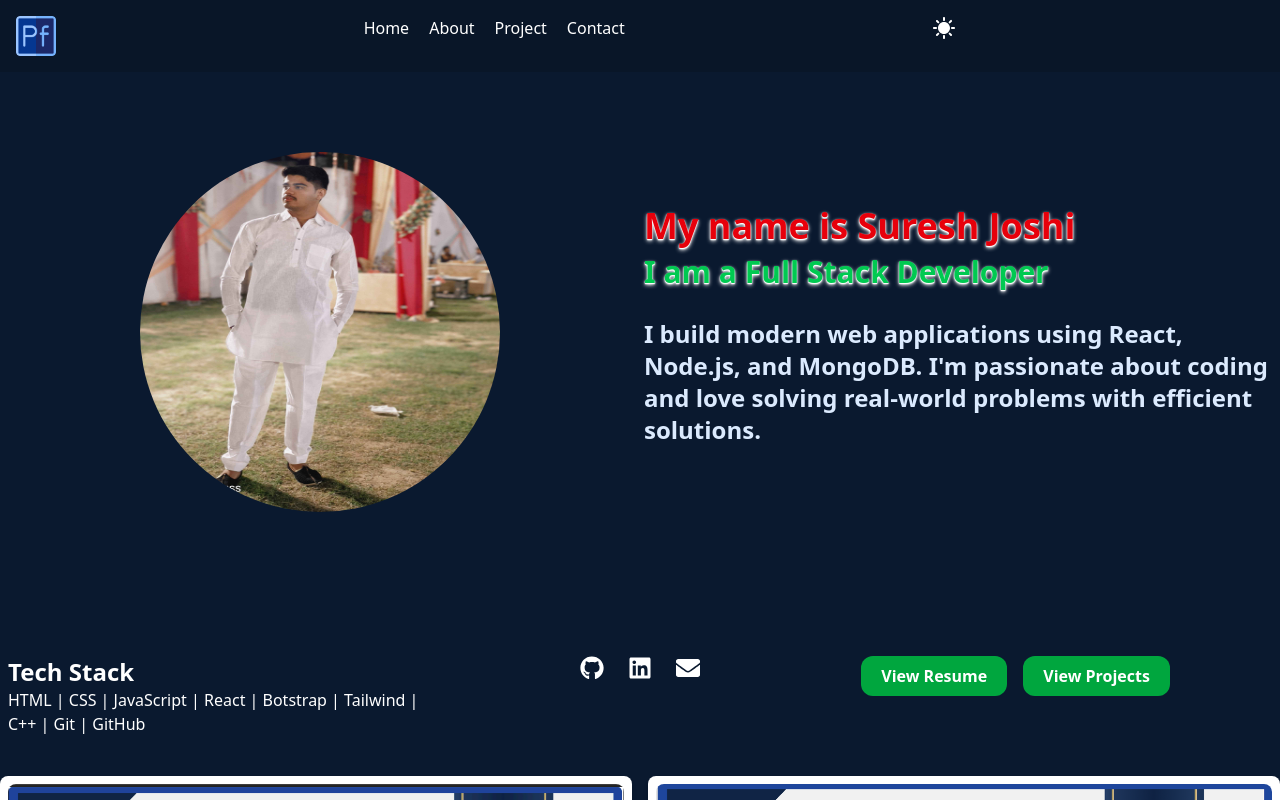
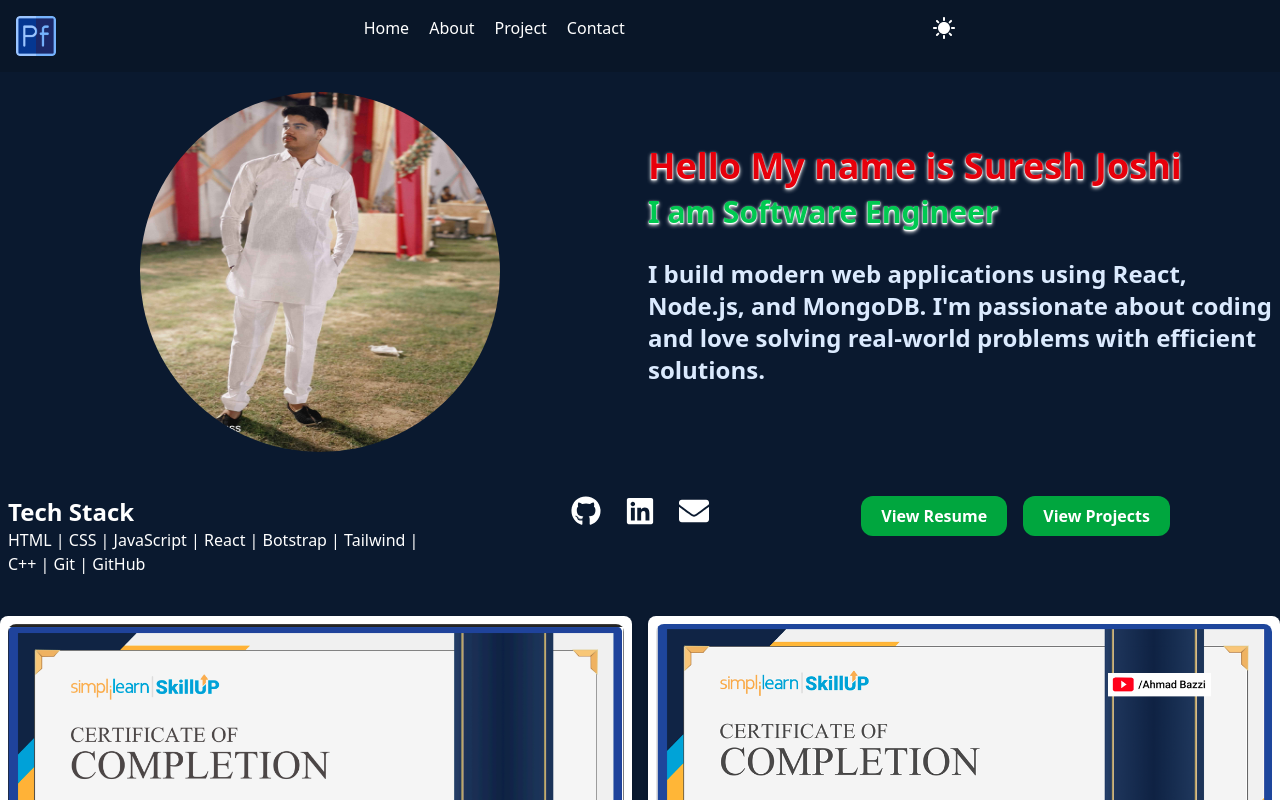
Before and after one commit to sureshjoshi88/Protfoliou-website, a React (Vite) app: page / in a window 1280 px wide. Shown: the top 800 px of the page. Built offline with nearby package versions, Linux system fonts and the light colour scheme.

Commit message:
fixing bugs and styling

```diff
--- a/src/App.jsx
+++ b/src/App.jsx
@@ -39,7 +39,7 @@ function App() {
     <>
       <Navbar toglemode={toglemode} mode={mode} toggleButton={toggleButton} removeToggle={removeToggle} />
       <Routes>
-        <Route path="/" element={<Home />} />
+        <Route path="/" element={<Home  mode={mode}/>} />
         <Route path="/about" element={<About />} />
         <Route path="/contact" element={<Contact />} />
         <Route path="/projects" element={<Project mode={mode} />} />
--- a/src/component/Contact.jsx
+++ b/src/component/Contact.jsx
@@ -8,10 +8,10 @@ const Contact = () => {
         <div className='p-3 flex justify-center items-center'>
 
        <div>
-            <a className='text-2xl font-semibold mt-2' href='/'>📧 Email: joshisuresh123u@gmail.com  </a><br/>
-            <a className='text-2xl font-semibold mt-2' href='/'>📞 Phone: 8824365208   </a><br/>
-            <a className='text-2xl font-semibold mt-2' href='https://github.com/sureshjoshi88 '  target="_blank">🔗 GitHub </a><br/>
-            <a className='text-2xl font-semibold mt-2' href='https://linkedin.com/in/suresh-joshi-17a886314'  target="_blank">🔗 LinkedIn </a>
+            <a className='md:text-2xl text-xl  md:font-semibold mt-2' href='/'>📧 Email: joshisuresh123u@gmail.com  </a><br/>
+            <a className='md:text-2xl text-xl  md:font-semibold mt-2' href='/'>📞 Phone: 8824365208   </a><br/>
+            <a className='md:text-2xl text-xl  md:font-semibold mt-2' href='https://github.com/sureshjoshi88 '  target="_blank">🔗 GitHub </a><br/>
+            <a className='md:text-2xl text-xl   md:font-semibold mt-2' href='https://linkedin.com/in/suresh-joshi-17a886314'  target="_blank">🔗 LinkedIn </a>
        </div>
         </div>
         <div className='p-2'>
--- a/src/component/Home.jsx
+++ b/src/component/Home.jsx
@@ -9,21 +9,21 @@ import JavaScript from "../images/javascript.png"
 
 
 
-const Home = () => {
+const Home = (props) => {
   return (
     <>
       <div className='mt-5'>
-        <div className='background-image'>
-          <div className='grid md:grid-cols-2 justify-around items-center h-150 '>
-            <div className='p-1 mt-3 flex justify-center img-div'>
+        <div>
+          <div className='grid md:grid-cols-2 justify-around items-center h-auto md:mt-15 mt-5 '>
+            <div className='p-2 mt-3 flex justify-center img-div'>
               <img className='md:h-90 md:w-90 h-60 w-60 mt-3  rounded-full' src={suresh} alt="" />
             </div>
-            <div className='p-1 mt-3'>
+            <div className='p-2 mt-3'>
 
-              <p className='text-red-600 font-bold text-4xl text-shadow-white text-shadow-md'>My name is Suresh Joshi</p>
-              <p className='text-green-500 font-bold text-3xl text-shadow-white text-shadow-md pt-2'> I am a Full Stack Developer</p>
+              <p className='text-red-600 font-bold text-4xl text-shadow-white text-shadow-md'> Hello My name is Suresh Joshi</p>
+              <p className='text-green-500 font-bold text-3xl text-shadow-white text-shadow-md pt-2'> I am Software Engineer</p>
               <div className='mt-7'>
-                <p className='font-semibold text-blue-100  text-2xl'>I build modern web applications using React, Node.js, and MongoDB. I'm passionate about coding and love solving real-world problems with efficient solutions.</p>
+                <p className={`font-semibold text-blue-100  text-2xl ${props.mode==="light"?'text-blue-800':'text-blue-100'}`}>I build modern web applications using React, Node.js, and MongoDB. I'm passionate about coding and love solving real-world problems with efficient solutions.</p>
               </div>
             </div>
 
@@ -39,7 +39,7 @@ const Home = () => {
           </div>
         </div>
         <div className='p-2 flex md:justify-center mt-3'>
-          <div className="flex gap-6 mb-6 text-2xl">
+          <div className="flex gap-6 mb-6 text-3xl">
             <a
               href="https://github.com/sureshjoshi88"
               target="_blank"
```
